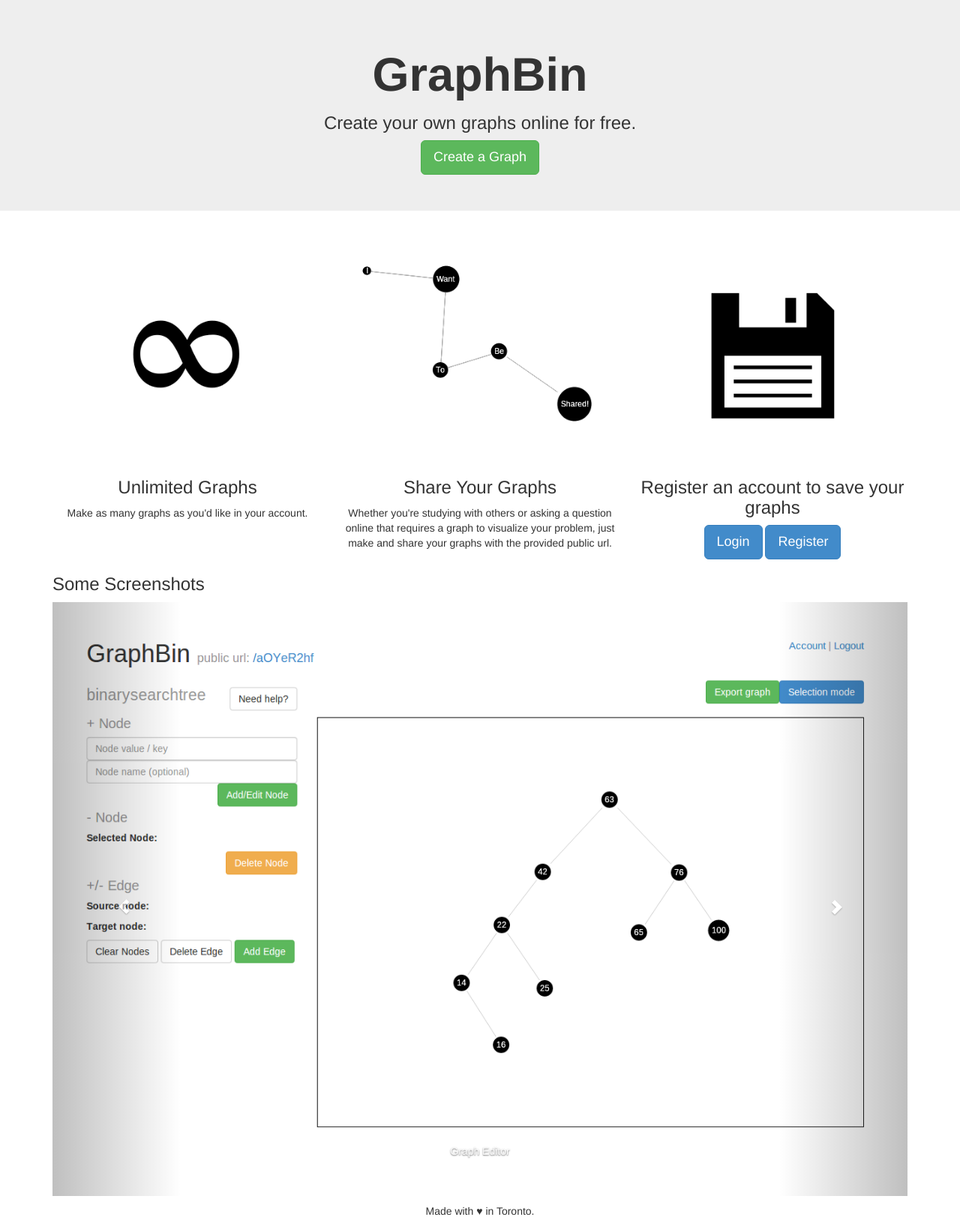
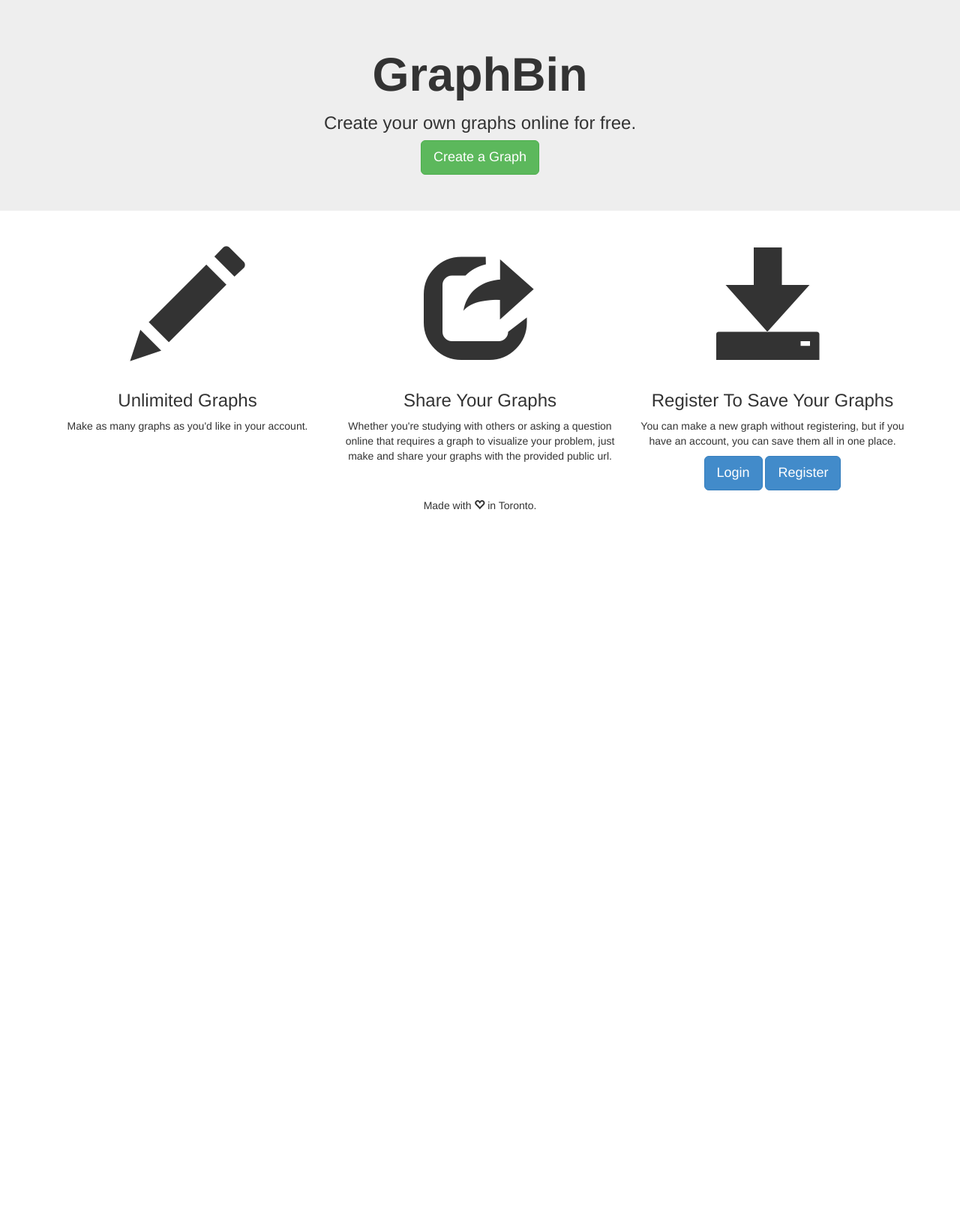
Before and after one commit to tomzaragoza/graphbin, a Flask app: page / in a window 1280 px wide. Shown: the whole page at 75% size. After the commit the page ends 680 px from the top, so only its background shows below. Run offline with Flask 2, Linux system fonts and the light colour scheme.

Commit message:
switch to using glyphcons

```diff
--- a/templates/index.html
+++ b/templates/index.html
@@ -29,18 +29,25 @@
 					<div class="row">
 						<center>
 						<div class="col-md-4">
-							<img src="/static/img/infinity.png" class="img-responsive">
+							<center><span class='glyphicon glyphicon-pencil' style="font-size: 150px;"></span></center>
+							<br>
 							<h3>Unlimited Graphs</h3>
 							<p>Make as many graphs as you'd like in your account.</p>
 						</div>
 						<div class="col-md-4">
-							<img src="/static/img/homepagegraph.png" class="img-responsive">
+							<!-- <img src="/static/img/homepagegraph.png" class="img-responsive"> -->
+							<center><span class='glyphicon glyphicon-share' style="font-size: 150px;"></span></center>
+							<br>
 							<h3>Share Your Graphs</h3>
 							<p>Whether you're studying with others or asking a question online that requires a graph to visualize your problem, just make and share your graphs with the provided public url.</p>
 						</div>
 						<div class="col-md-4">
-							<img src="/static/img/save_icon.png" class="img-responsive">
-							<h3>Register an account to save your graphs</h3>
+							<!-- <img src="/static/img/save_icon.png" class="img-responsive"> -->
+							<center><span class='glyphicon glyphicon-save' style="font-size: 150px;"></span></center>
+							<br>
+							<h3>Register To Save Your Graphs</h3>
+							<p>You can make a new graph without registering, but if you have an account, you can save them all
+							in one place.</p>
 							<a class="btn btn-primary btn-lg" href="/login">Login</a>
 							<a class="btn btn-primary btn-lg" href="/register">Register</a>
 						</div>
@@ -48,16 +55,14 @@
 					</div>
 
 					<!-- Carousel For Screenshots -->
-					<center></center><h3>Some Screenshots</h3></center>
+<!-- 					<center></center><h3>Some Screenshots</h3></center>
 					<div id="carousel-example-generic" class="carousel slide" data-ride="carousel">
-					  <!-- Indicators -->
 					  <ol class="carousel-indicators">
 					    <li data-target="#carousel-example-generic" data-slide-to="0" class="active"></li>
 					    <li data-target="#carousel-example-generic" data-slide-to="1"></li>
 					    <li data-target="#carousel-example-generic" data-slide-to="2"></li>
 					  </ol>
 
-					  <!-- Wrapper for slides -->
 					  <div class="carousel-inner">
 					    <div class="item active">
 					      <img src="/static/img/graph_editor_screenshot.png" class="img-responsive">
@@ -75,20 +80,19 @@
 
 					  </div>
 
-					  <!-- Controls -->
 					  <a class="left carousel-control" href="#carousel-example-generic" data-slide="prev">
 					    <span class="glyphicon glyphicon-chevron-left"></span>
 					  </a>
 					  <a class="right carousel-control" href="#carousel-example-generic" data-slide="next">
 					    <span class="glyphicon glyphicon-chevron-right"></span>
 					  </a>
-					</div>
+					</div> -->
 				</div>
 				<div class="container">
 					<p></p>
 					<center>
 						<p>
-							Made with ♥ in Toronto.
+							Made with <span class="glyphicon glyphicon-heart-empty" alt="love"></span> in Toronto.
 						</p>
 					</center>
 				</div>
```
